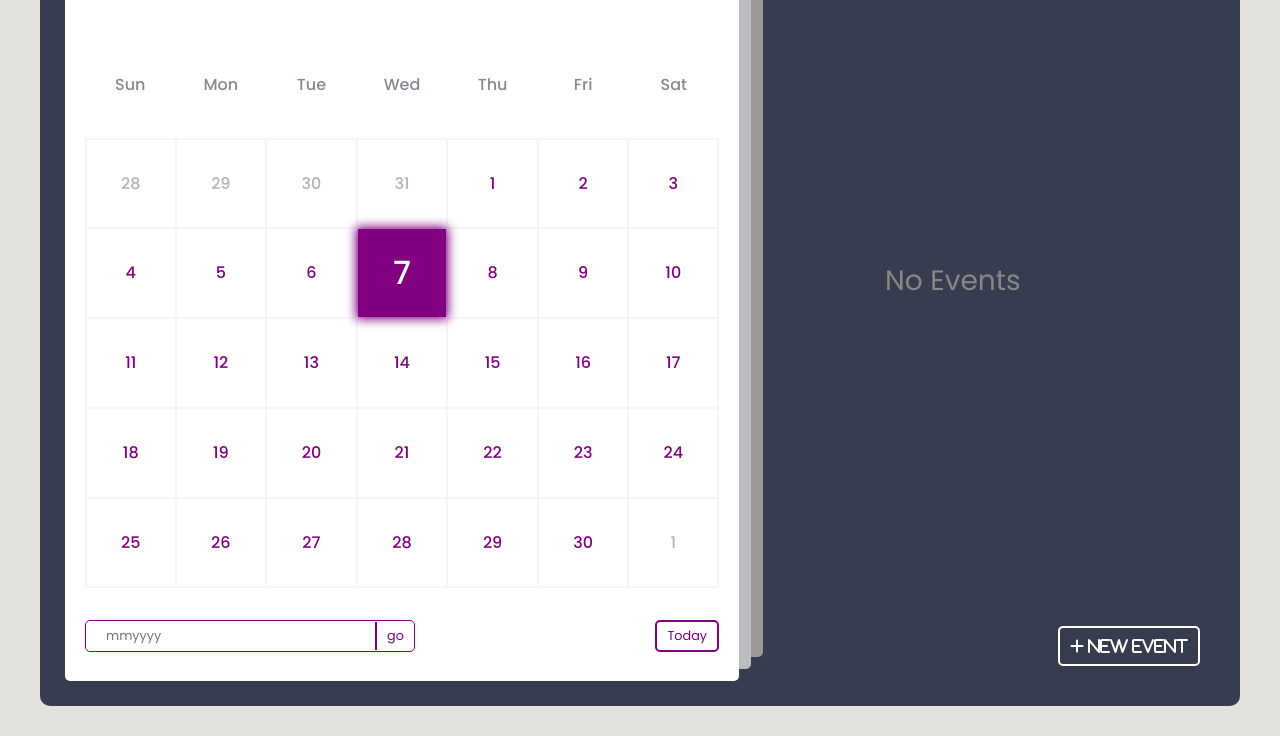
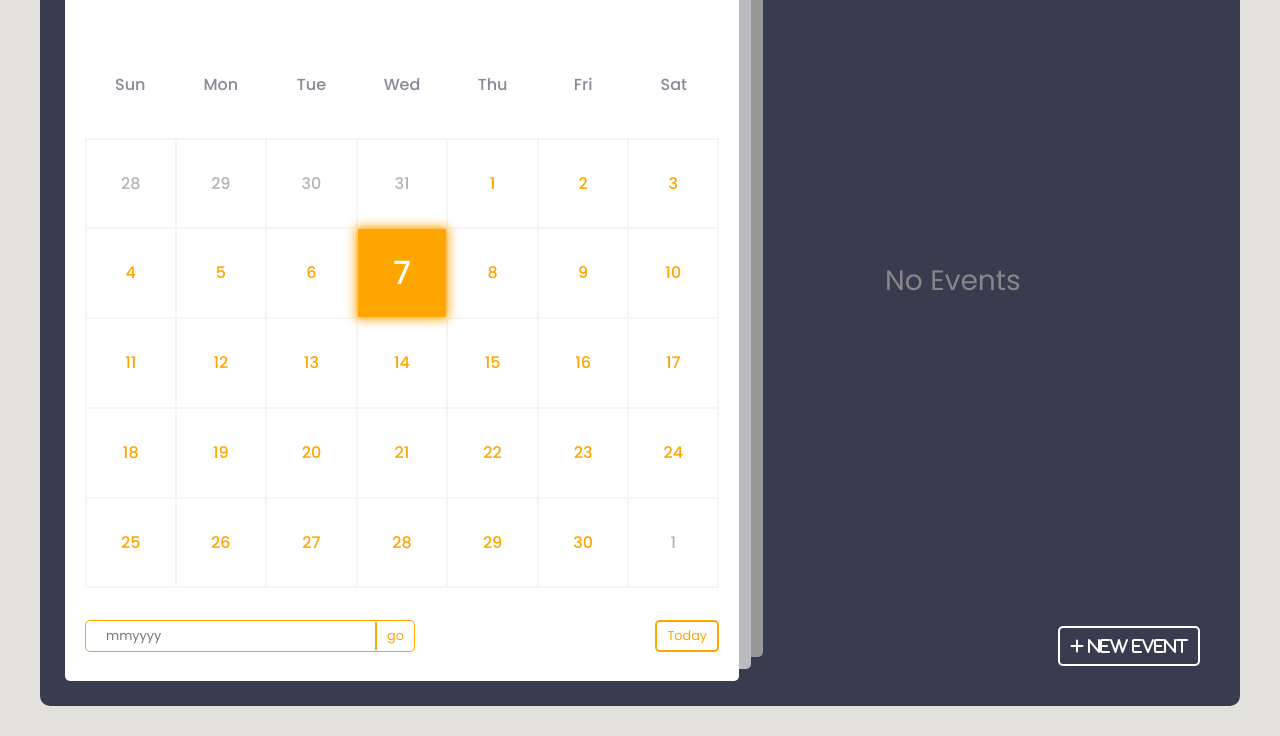
Before and after one commit to fernandaib/Group-Four-For-Schools, a plain HTML site: page demo1/pages/calendar.html in a window 1280 px wide. Shown: the part 144-880 px from the top of the page. Drawn offline with Linux system fonts and the light colour scheme; files that its build step writes are made by us from their sources.

Commit message:
Update for-schools-styling.css

```diff
--- a/demo1/css/for-schools-styling.css
+++ b/demo1/css/for-schools-styling.css
@@ -23,7 +23,7 @@
   --clr-blue:  195.4, 100%, 16.1%;
   --clr-purple: 270 55% 70%;
   --clr-drk-purple: 283 96% 11%;
-  --primary-clr: purple;
+  --primary-clr: orange;
 
   /* font-weight */
   --fw-800: 800;
```
